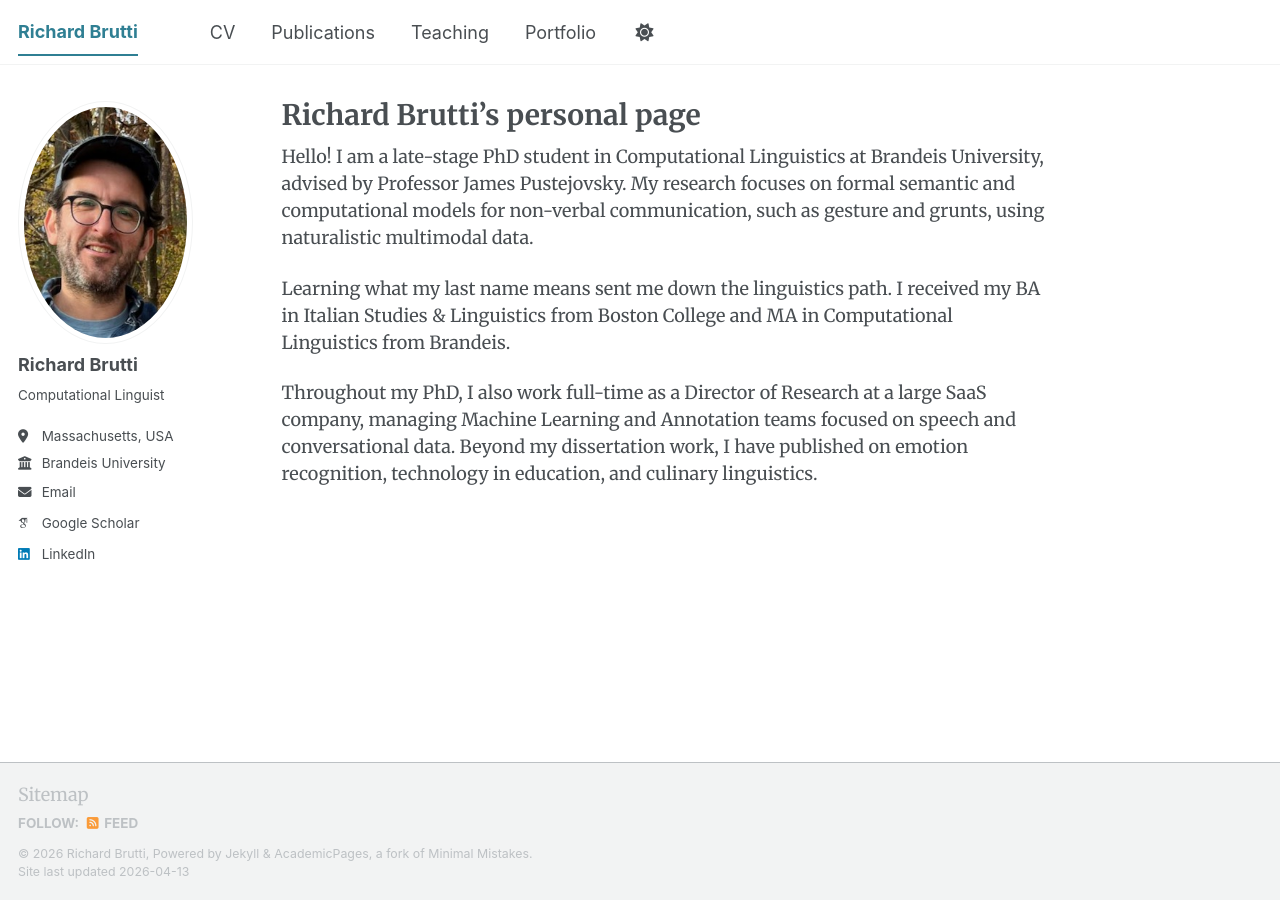
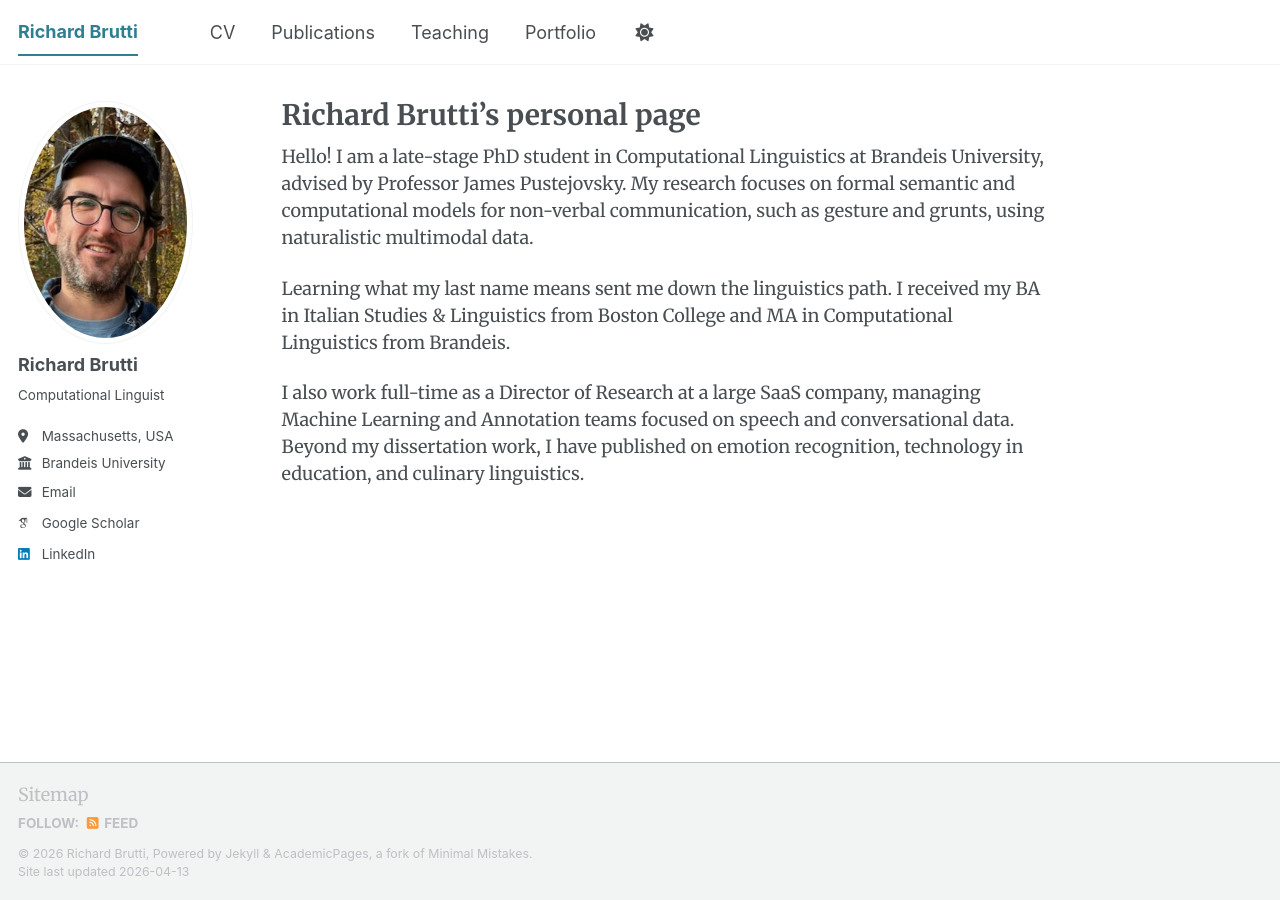
Before and after one commit to richardbrutti/richardbrutti.github.io, a Jekyll site: the page built from _pages/about.md, in a window 1280 px wide. Built offline with Jekyll 4.4.1, drawn with Linux system fonts in a browser that asks for light colours; some web fonts are replaced; a script bundle is joined from its source files by our own code; library files that are not in the unit come from our copies.

Commit message:
updated bio

```diff
--- a/_pages/about.md
+++ b/_pages/about.md
@@ -11,4 +11,4 @@ Hello! I am a late-stage PhD student in Computational Linguistics at Brandeis Un
 
 Learning what my last name means sent me down the linguistics path. I received my BA in Italian Studies & Linguistics from Boston College and MA in Computational Linguistics from Brandeis.
 
-Throughout my PhD, I also work full-time as a Director of Research at a large SaaS company, managing Machine Learning and Annotation teams focused on speech and conversational data. Beyond my dissertation work, I have published on emotion recognition, technology in education, and culinary linguistics.
+I also work full-time as a Director of Research at a large SaaS company, managing Machine Learning and Annotation teams focused on speech and conversational data. Beyond my dissertation work, I have published on emotion recognition, technology in education, and culinary linguistics.
```
